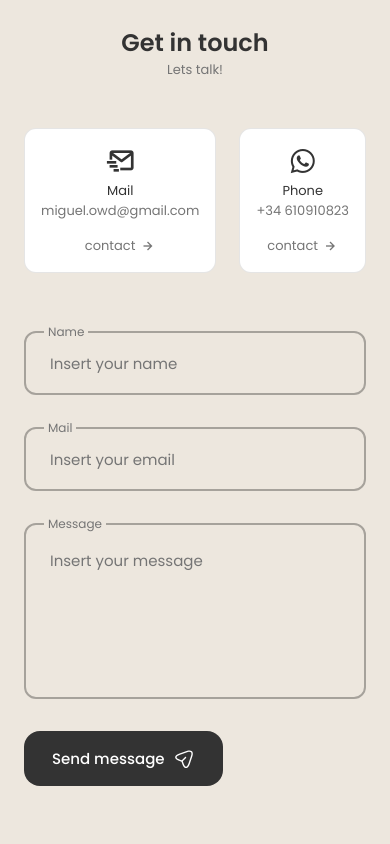
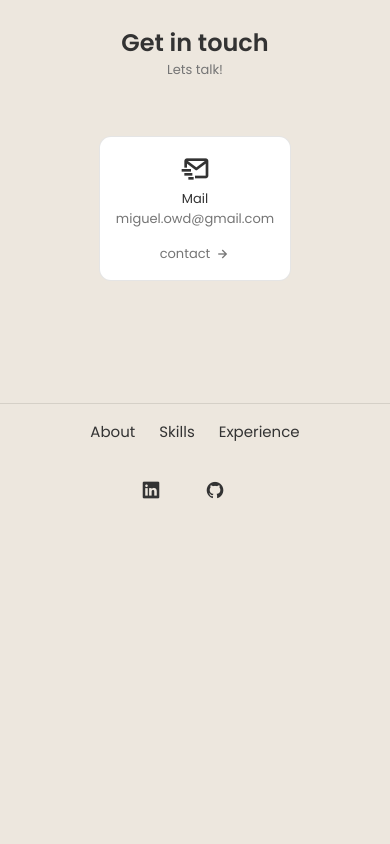
Before and after one commit to miguelow/personal-portfolio, a React (Create React App) app: page / in a window 390 px wide. Shown: the part 2720-3564 px from the top of the page. After the commit the page ends 3289 px from the top, so only its background shows below. Built offline with nearby package versions, Linux system fonts and the light colour scheme.

Commit message:
updated contact section

```diff
--- a/src/components/contact/Contact.css
+++ b/src/components/contact/Contact.css
@@ -151,9 +151,14 @@
  }
 
  @media screen and (max-width: 576px) {
+
+  .contact__container {
+    row-gap: 0.5rem;
+  }
   .contact__content {
     display: flex;
-    justify-content: space-between;
+    align-items: center;
+    justify-content: center;
   }
 
   .contact__info {
@@ -163,13 +168,18 @@
   .contact__form {
     width: 100%;
   }
+
  }
 
  /* For small devices */
  @media screen and (max-width: 350px) {
+  .contact__container {
+    row-gap: 0.5rem;
+  }
   .contact__content {
     display: flex;
-    justify-content: space-between;
+    align-items: center;
+    justify-content: center;
   }
 
  }
--- a/src/components/contact/Contact.jsx
+++ b/src/components/contact/Contact.jsx
@@ -4,63 +4,15 @@ import "./Contact.css";
 
 
 function Contact() {
-
- const initialValues = {name: "", email: "", message: ""}
-
- const [formValues, setFormValues] = useState(initialValues)
- const [formErrors, setformErrors] = useState({})
- const [isSubmit, setIsSubmit] = useState(false)
-
- const form = useRef();
-
- const handleChange = (e) => {
-   const{ name, value } = e.target
-   setFormValues({...formValues, [name]: value})
- }
-
- useEffect(()=>{
-   if(Object.keys(formErrors).length === 0 && isSubmit){
-     console.log(formValues)
-   }
- },[formErrors])
-
- const validate = (values) =>{
-   const errors = {}
-   const regex = /^[^\s@]+@[^\s@]+\.[^\s@]+$/
-   if(!values.name){
-     errors.name = "Name is required"
-   }
-   if(!values.email){
-     errors.email = "Email is required"
-   }
-   if(!values.message){
-     errors.message = "Message is required"
-   }
-   return errors
- }
-
- const handleSubmit = (e) => {
-   e.preventDefault();
-
-   setformErrors(validate(formValues))
-   setIsSubmit(true)
-if(formErrors.name !== 'Name is required' && formErrors.email !== 'Email is required' && formErrors.message !== 'Message is required' && formErrors.message.length && formErrors.name.length && formErrors.email.length){
- emailjs
-   .sendForm(
-     "service_2ztn1f9",
-     "template_ptvcal2",
-     form.current,
-     "tTSlrEMMQd6rL7SVk"
-   )
- e.target.reset()
-}
- };
  return (
    <section className="contact section" id="contact">
-     <h2 className="section__title">Get in touch</h2>
-     <span className="section__subtitle">Lets talk!</span>
+
 
      <div className="contact__container container grid">
+      <div>
+      <h2 className="section__title">Get in touch</h2>
+     <span className="section__subtitle">Lets talk!</span>
+      </div>
        <div className="contact__content">
          <div className="contact__card">
            <i className="bx bx-mail-send contact__card-icon"></i>
@@ -75,85 +27,7 @@ if(formErrors.name !== 'Name is required' && formErrors.email !== 'Email is requ
              <i className="bx bx-right-arrow-alt contact__button-icon"></i>
            </a>
          </div>
-         <div className="contact__card">
-           <i className="bx bxl-whatsapp contact__card-icon"></i>
-           <h3 className="contact__card-title">Phone</h3>
-           <span className="contact__card-data">+34 610910823</span>
-           <a target="_blank"
-             rel="noreferrer"
-             href="https://api.whatsapp.com/send?phone=34610910823&text=Hola!"
-             className="contact__button"
-           >
-             contact{" "}
-             <i className="bx bx-right-arrow-alt contact__button-icon"></i>
-           </a>
-         </div>
-       </div>
 
-       <div className="contact__content">
-         <form
-           action=""
-           className="contact__form"
-           ref={form}
-           onSubmit={handleSubmit}
-         >
-           <div className="contact__form-div">
-             <label className="contact__form-tag">Name</label>
-             <input
-               type="text"
-               name="name"
-               className="contact__form-input"
-               placeholder={formErrors.name?formErrors.name : 'Insert your name'}
-               value={formValues.name}
-               onChange={handleChange}
-             />
-           </div>
-           <div className="contact__form-div">
-             <label className="contact__form-tag">Mail</label>
-             <input
-               type="email"
-               name="email"
-               className="contact__form-input"
-               placeholder={formErrors.email?formErrors.email : 'Insert your email'}
-               value={formValues.email}
-               onChange={handleChange}
-             />
-           </div>
-           <div className="contact__form-div contact__form-area">
-             <label className="contact__form-tag">Message</label>
-             <textarea
-               name="message"
-               id=""
-               cols="30"
-               rows="10"
-               className="contact__form-input"
-               placeholder={formErrors.message?formErrors.message : 'Insert your message'}
-               value={formValues.message}
-               onChange={handleChange}
-             ></textarea>
-           </div>
-           <button href="#contact" className="button button--flex">
-             Send message
-             <svg
-               className="button__icon"
-               xmlns="http://www.w3.org/2000/svg"
-               width="24"
-               height="24"
-               viewBox="0 0 24 24"
-               fill="none"
-             >
-               <path
-                 d="M14.2199 21.9352C13.0399 21.9352 11.3699 21.1052 10.0499 17.1352L9.32988 14.9752L7.16988 14.2552C3.20988 12.9352 2.37988 11.2652 2.37988 10.0852C2.37988 8.91525 3.20988 7.23525 7.16988 5.90525L15.6599 3.07525C17.7799 2.36525 19.5499 2.57525 20.6399 3.65525C21.7299 4.73525 21.9399 6.51525 21.2299 8.63525L18.3999 17.1252C17.0699 21.1052 15.3999 21.9352 14.2199 21.9352ZM7.63988 7.33525C4.85988 8.26525 3.86988 9.36525 3.86988 10.0852C3.86988 10.8052 4.85988 11.9052 7.63988 12.8252L10.1599 13.6652C10.3799 13.7352 10.5599 13.9152 10.6299 14.1352L11.4699 16.6552C12.3899 19.4352 13.4999 20.4252 14.2199 20.4252C14.9399 20.4252 16.0399 19.4352 16.9699 16.6552L19.7999 8.16525C20.3099 6.62525 20.2199 5.36525 19.5699 4.71525C18.9199 4.06525 17.6599 3.98525 16.1299 4.49525L7.63988 7.33525Z"
-                 fill="var(--container-color)"
-               ></path>
-               <path
-                 d="M10.11 14.7052C9.92005 14.7052 9.73005 14.6352 9.58005 14.4852C9.29005 14.1952 9.29005 13.7152 9.58005 13.4252L13.16 9.83518C13.45 9.54518 13.93 9.54518 14.22 9.83518C14.51 10.1252 14.51 10.6052 14.22 10.8952L10.64 14.4852C10.5 14.6352 10.3 14.7052 10.11 14.7052Z"
-                 fill="var(--container-color)"
-               ></path>
-             </svg>
-           </button>
-           {(Object.keys(formErrors).length === 0 && isSubmit) ? (<div className="contact__form-success">Message sent :)</div>) : ''}
-         </form>
        </div>
      </div>
    </section>
```
